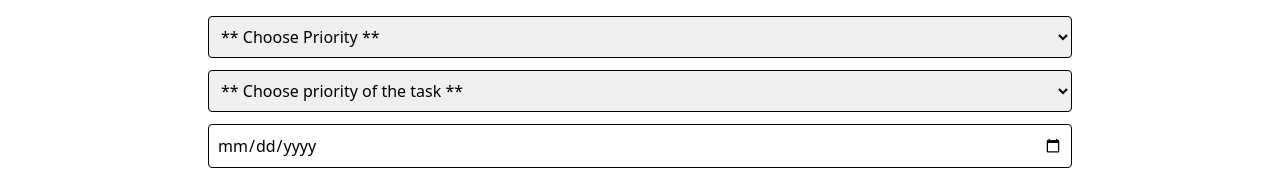
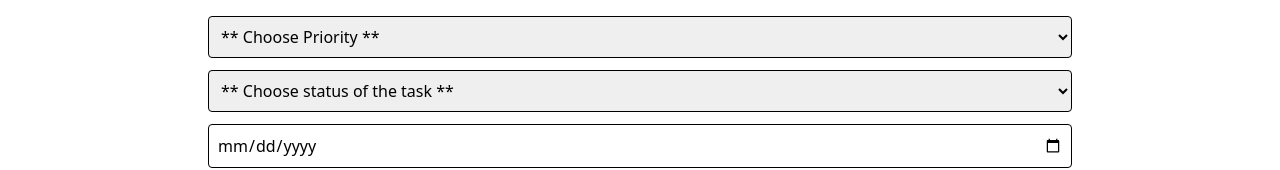
Before and after one commit to bilsim-code/taskit, a React (Vite) app in the folder client/: page /add-task in a window 1280 px wide. Shown: the part 316-486 px from the top of the page. Built offline with nearby package versions, Linux system fonts and the light colour scheme.

Commit message:
fix status select

```diff
--- a/client/src/Pages/AddTask.jsx
+++ b/client/src/Pages/AddTask.jsx
@@ -13,7 +13,7 @@ const AddTask = () => {
         <option value="high">High</option>
     </select>
     <select name="status" id="" className="border border-black focus:outline-slate-800 rounded p-2 w-full mb-3" required>
-        <option value="">** Choose priority of the task **</option>
+        <option value="">** Choose status of the task **</option>
         <option value="pending">Pending</option>
         <option value="inProgress">In-Progress</option>
         <option value="completed">Completed</option>
--- a/client/src/Pages/EditItem.jsx
+++ b/client/src/Pages/EditItem.jsx
@@ -13,7 +13,7 @@ const EditItem = () => {
             <option value="high">High</option>
         </select>
         <select name="status" id="" className="border border-black focus:outline-slate-800 rounded p-2 w-full mb-3" required>
-            <option value="">** Choose priority of the task **</option>
+            <option value="">** Choose status of the task **</option>
             <option value="pending">Pending</option>
             <option value="inProgress">In-Progress</option>
             <option value="completed">Completed</option>
```
Also changed, not shown: 1 other file (tests, documents, lock files or other folders).
